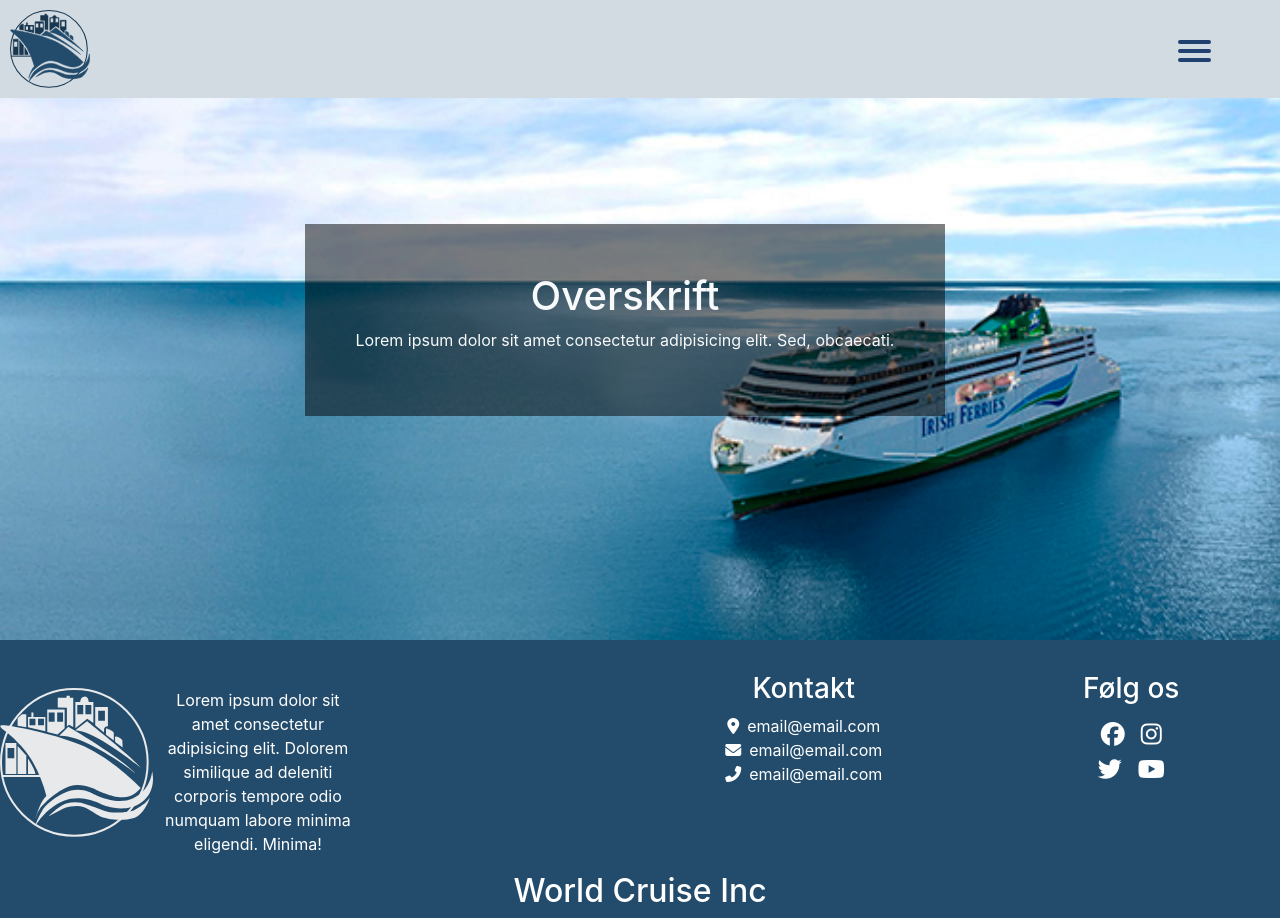
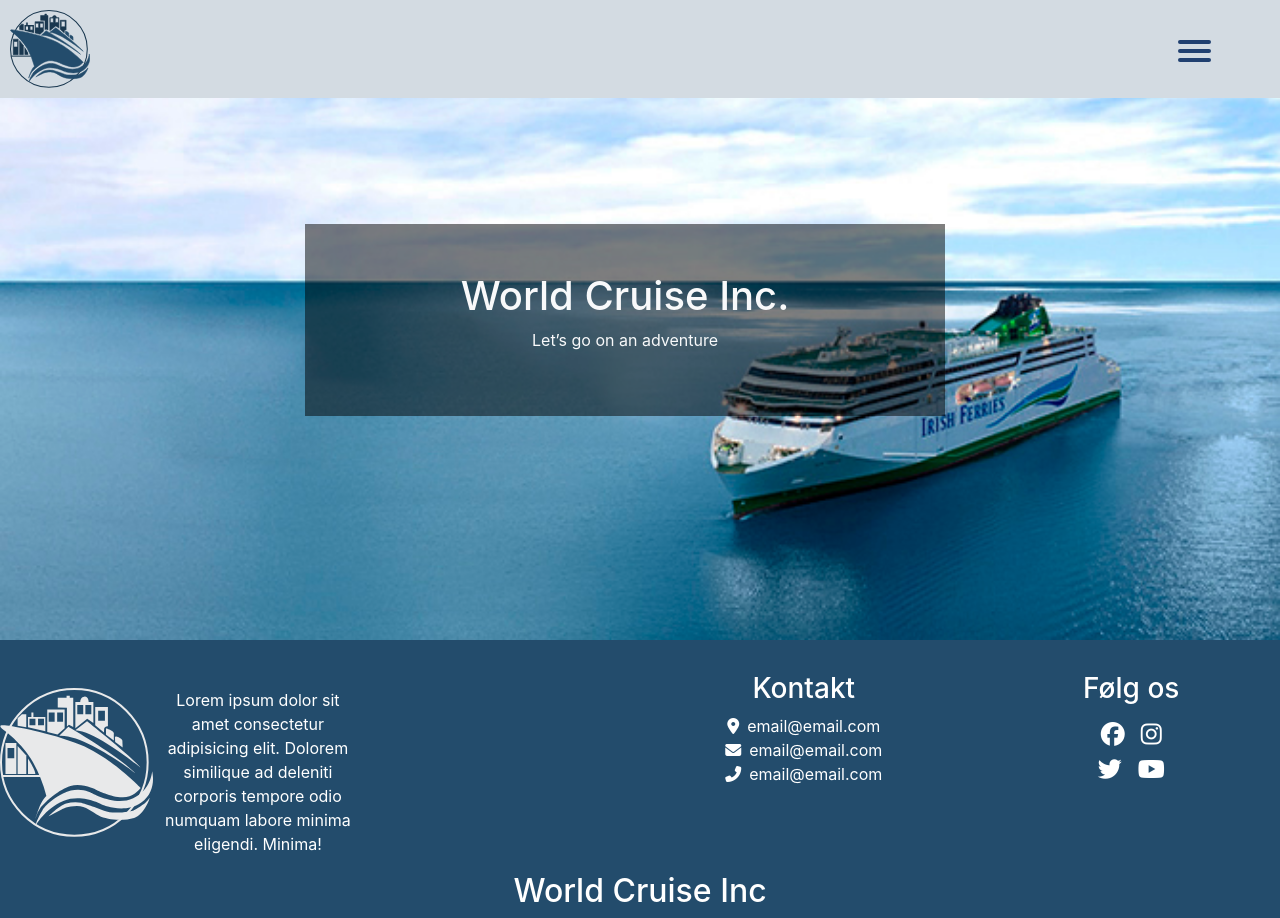
Before and after one commit to OliverslottVidendjurs/WorldCruise, a React (Create React App) app: page / in a window 1280 px wide. Built offline with nearby package versions, Linux system fonts and the light colour scheme.

Commit message:
ændringer

```diff
--- a/src/App.js
+++ b/src/App.js
@@ -18,7 +18,7 @@ function App() {
       <Route path="/redigerbutik/:id" component={RedigerButik} />
       <Route path="/opretbruger" component={OpretBruger} />
       <Route path="/redigerbruger/:id" component={RedigerBruger} />
-      {/* <Route path="/login" component={BrugerLogin} /> */}
+      <Route path="/login" component={BrugerLogin} />
     </BrowserRouter>
   );
 }
--- a/src/components/Header/Header.jsx
+++ b/src/components/Header/Header.jsx
@@ -9,8 +9,8 @@ const Header = () => {
             <Navigation />
             <div className="row">
               <div className="offset-3 col-6 bg-gray text-center text-light p-5">
-                <h1>Overskrift</h1>
-                <p>Lorem ipsum dolor sit amet consectetur adipisicing elit. Sed, obcaecati.</p>
+                <h1>World Cruise Inc.</h1>
+                <p>Let’s go on an adventure</p>
             </div>
             </div>
 
@@ -18,4 +18,4 @@ const Header = () => {
     )
 }
 
-export default Header
+export default Header;
--- a/src/components/OpretBruger/OpretKonto.js
+++ b/src/components/OpretBruger/OpretKonto.js
@@ -7,6 +7,7 @@ import Row from 'react-bootstrap/Row';
 import Axios from 'axios';
 
 const OpretKonto = () => {
+
     const [name, setName] = useState("");
     const [email, setEmail] = useState("");
     const [password, setPassword] = useState("");
@@ -80,6 +81,7 @@ const OpretKonto = () => {
 
             </Form>
 
+
         </div>
     )
 }
```
